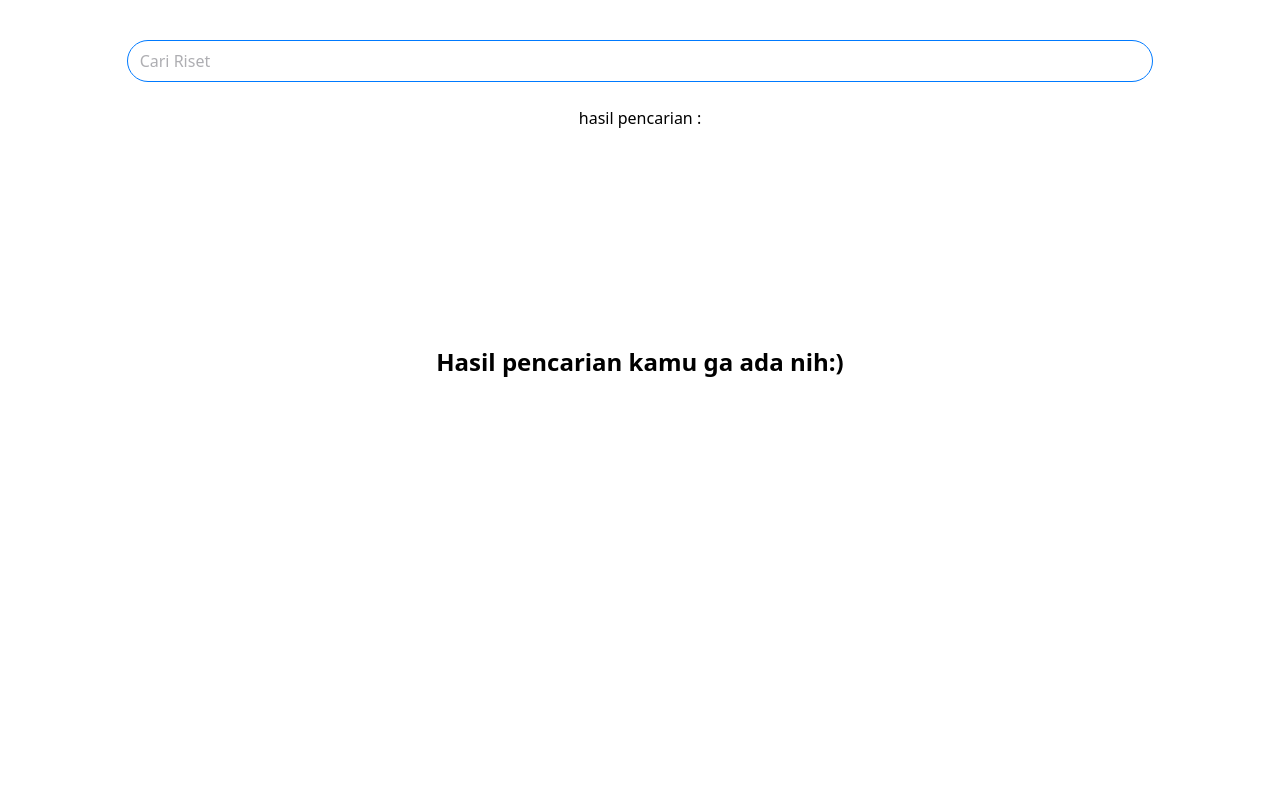
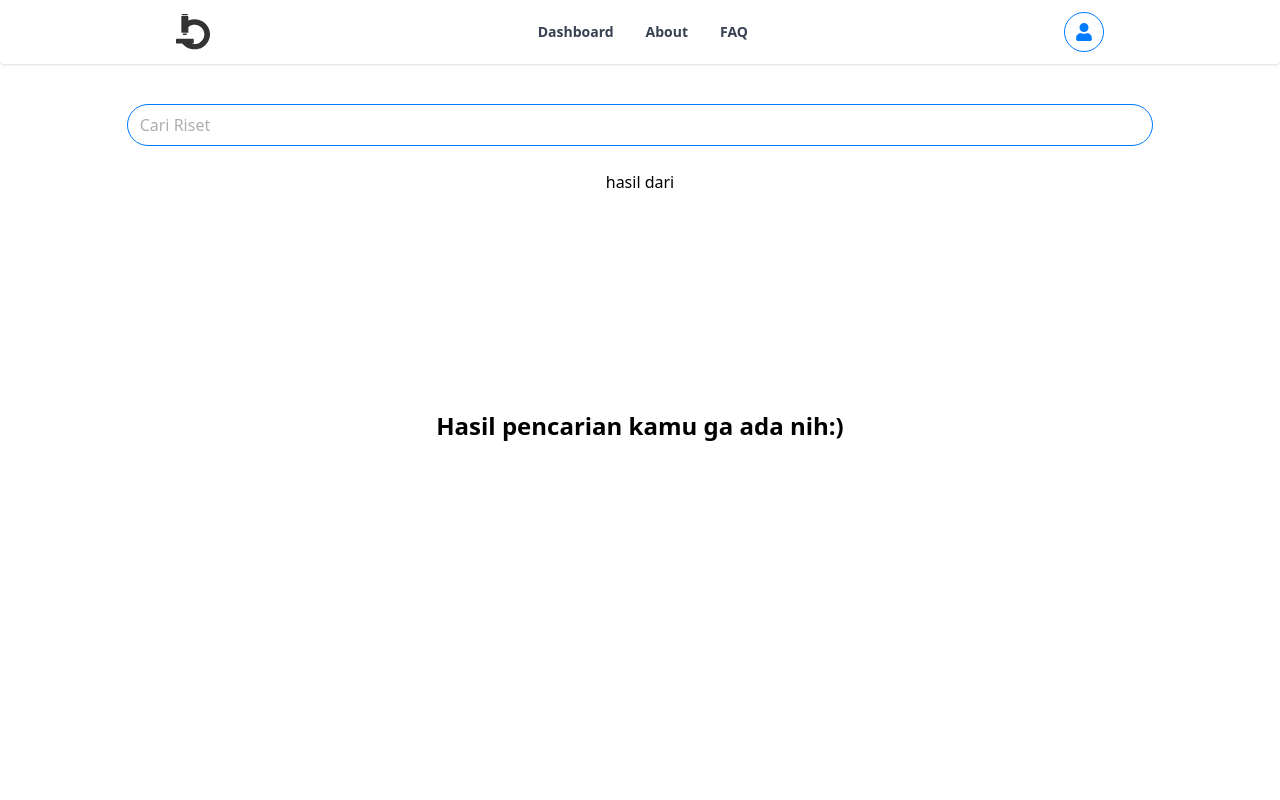
Before and after one commit to ryokf/BantuRiset-frontend, a React (Vite) app: page /search in a window 1280 px wide. Shown: the top 800 px of the page. Built offline with nearby package versions, Linux system fonts and the light colour scheme.

Commit message:
🐞 fix: responsive search page

```diff
--- a/src/components/Navbar.tsx
+++ b/src/components/Navbar.tsx
@@ -25,7 +25,7 @@ function Navbar({className} : {className?:string}) {
 
     return (
         <FlowbiteNavbar theme={nabarTheme} fluid rounded className={`w-full shadow !px-8 ${className}`}>
-            <FlowbiteNavbar.Brand href="https://flowbite-react.com">
+            <FlowbiteNavbar.Brand href="/">
                 <img src="/logo.svg" className="mr-3 h-8 sm:h-9" alt="Flowbite React Logo" />
                 {/* <span className="self-center whitespace-nowrap text-xl font-semibold dark:text-white">BantuRiset</span> */}
             </FlowbiteNavbar.Brand>
--- a/src/pages/search/SearchResult.tsx
+++ b/src/pages/search/SearchResult.tsx
@@ -2,6 +2,9 @@ import React from 'react'
 import { useLocation } from 'react-router-dom';
 import HomeTemplate from '../../templates/HomeTemplate';
 import SearchInput from '../../components/SearchInput';
+import Navbar from '../../components/Navbar';
+import Navbar2 from '../../components/Navbar2';
+import { Footer } from '../../components/Footer';
 
 function useQuery() {
     const { search } = useLocation();
@@ -14,15 +17,18 @@ const SearchResult = () => {
 
     return (
         <HomeTemplate>
-            <div className="mx-6">
+            <Navbar2 className='landscape:hidden' title='Pencarian'></Navbar2>
+            <Navbar className='hidden landscape:block'></Navbar>
+            <div className="mx-6 min-h-screen">
                 <div className="m-auto w-full my-10">
                     <SearchInput className='!m-auto !block' searchHandle={() => { }}></SearchInput>
-                    <div className='text-center my-6'>hasil pencarian : {query.get('search')}</div>
+                    <div className='text-center my-6'>hasil dari {query.get('search')}</div>
                 </div>
                 <div className="w-full h-96 flex justify-center items-center">
                     <h1 className='text-lg lg:text-2xl font-bold text-center'>Hasil pencarian kamu ga ada nih:)</h1>
                 </div>
             </div>
+            <Footer></Footer>
         </HomeTemplate>
     )
 }
```
